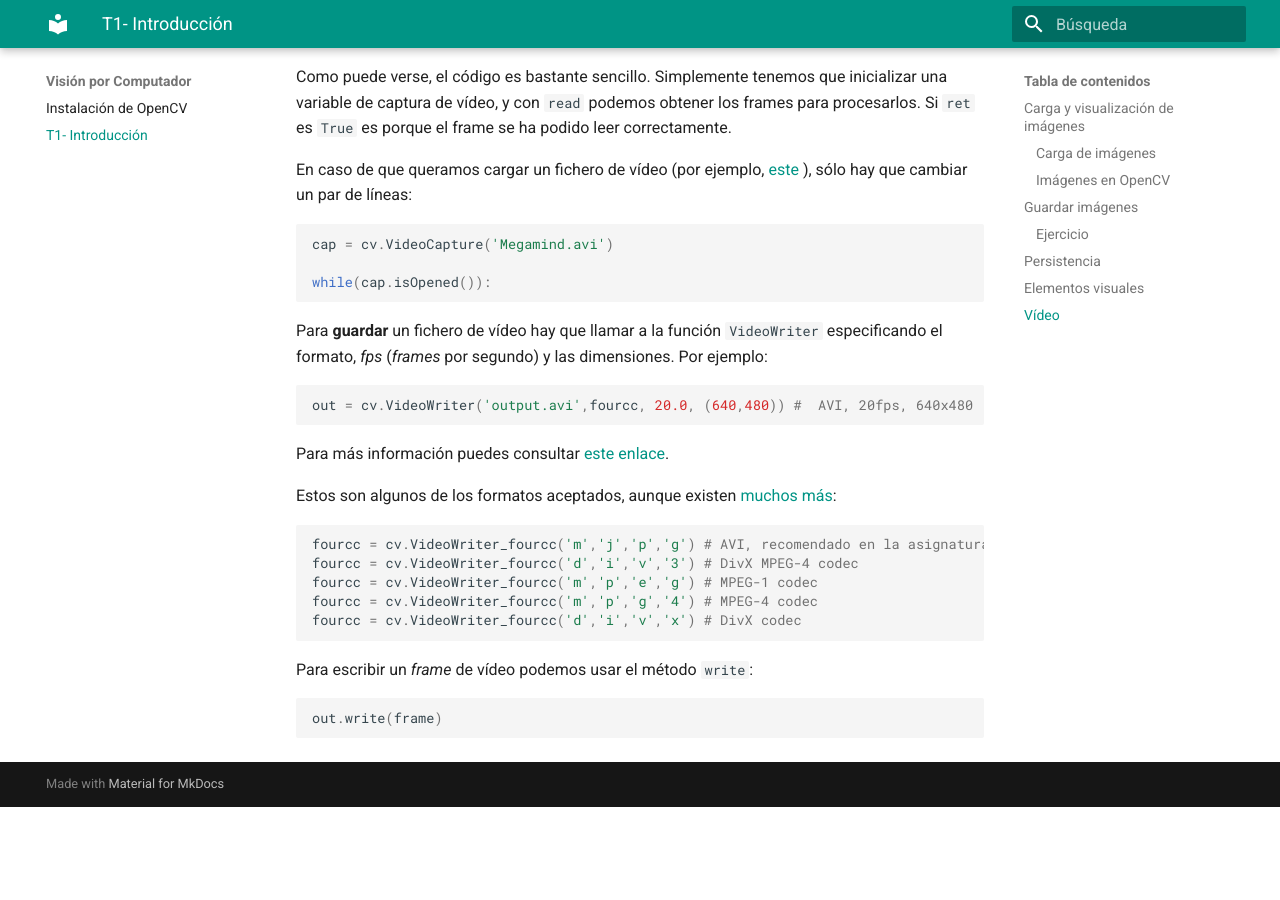
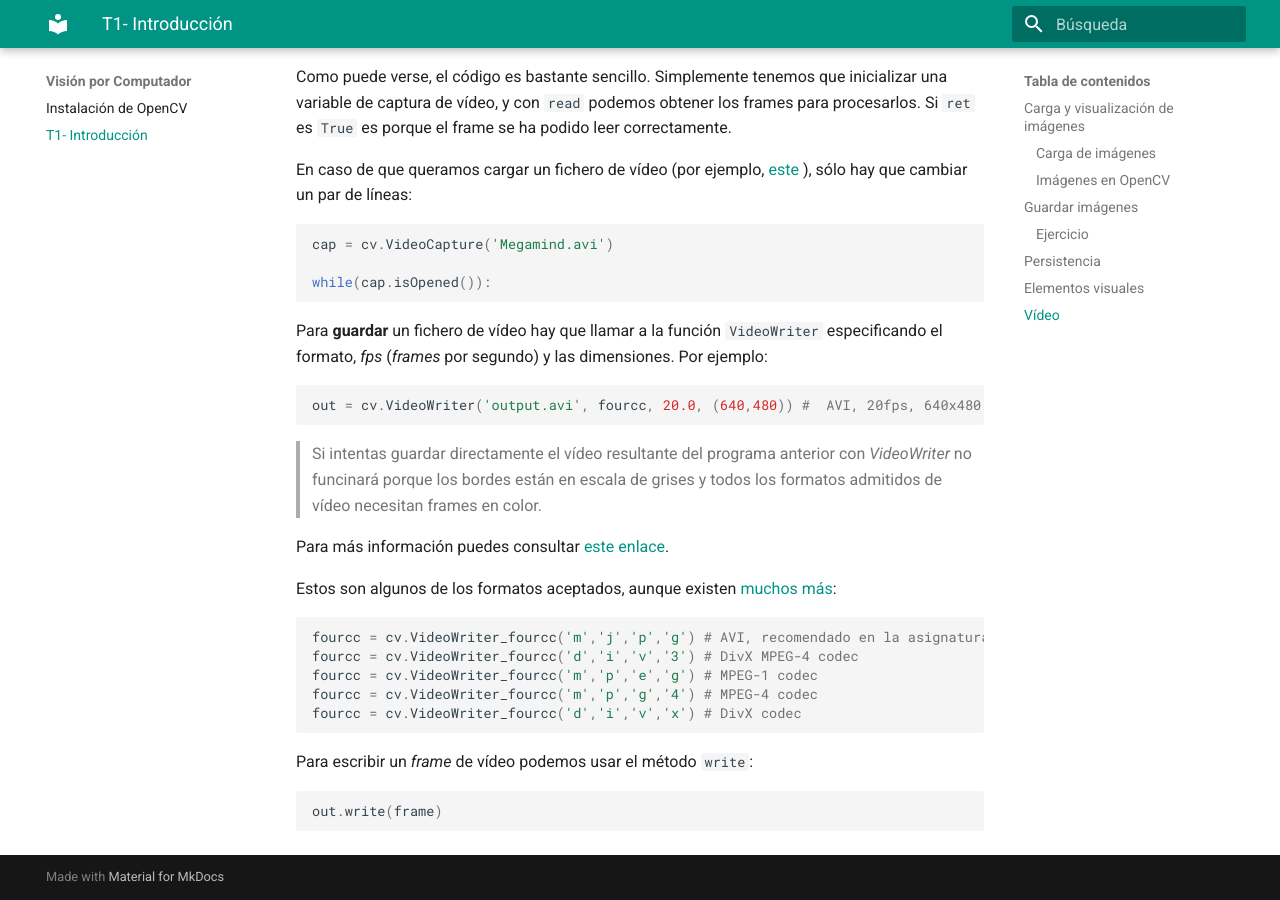
Before and after one commit to pertusa/VisionPorComputador, an MkDocs documentation site: the page built from docs/intro.md, in a window 1280 px wide and 900 px high, scrolled down 11776 px. Built offline with MkDocs 1.6.1 and Material for MkDocs 9.7.7, drawn with Linux system fonts in a browser that asks for light colours; before the commit the page ends 12583 px from its top, so only the background shows below that.

Commit message:
Añadida aclaración vídeo escala grises

````diff
--- a/docs/intro.md
+++ b/docs/intro.md
@@ -622,8 +622,10 @@ while(cap.isOpened()):
 Para **guardar** un fichero de vídeo hay que llamar a la función `VideoWriter` especificando el formato, _fps_ (_frames_ por segundo) y las dimensiones. Por ejemplo:
 
 ```python
-out = cv.VideoWriter('output.avi',fourcc, 20.0, (640,480)) #  AVI, 20fps, 640x480
+out = cv.VideoWriter('output.avi', fourcc, 20.0, (640,480)) #  AVI, 20fps, 640x480
 ```
+
+> Si intentas guardar directamente el vídeo resultante del programa anterior con _VideoWriter_ no funcinará porque los bordes están en escala de grises y todos los formatos admitidos de vídeo necesitan frames en color.
 
 Para más información puedes consultar [este enlace](https://opencv-python-tutroals.readthedocs.io/en/latest/py_tutorials/py_gui/py_video_display/py_video_display.html).
 
@@ -643,6 +645,7 @@ Para escribir un _frame_ de vídeo podemos usar el método `write`:
 out.write(frame)
 ```
 
+
 <!---
  Ejercicio 2. Problema: Guardar videos en grayscale es complicado (ultimo parametro del constructor de Videowriter debe ser false y problemas de escritura)
 
````
